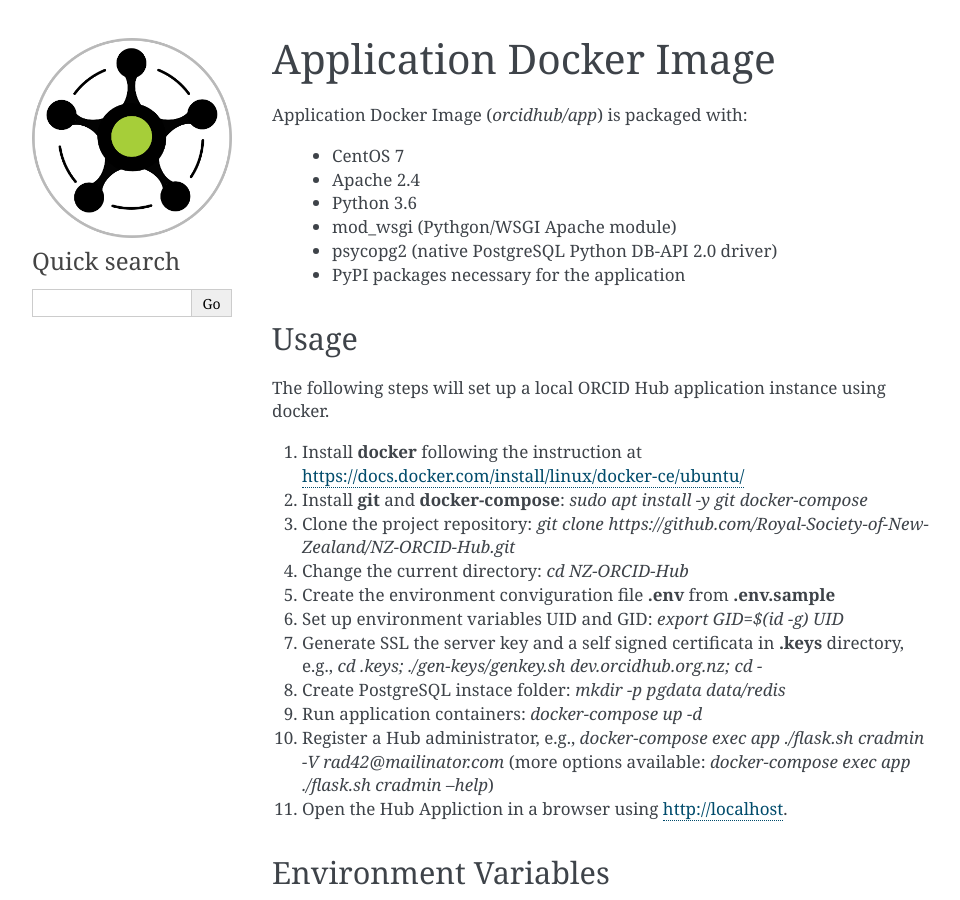
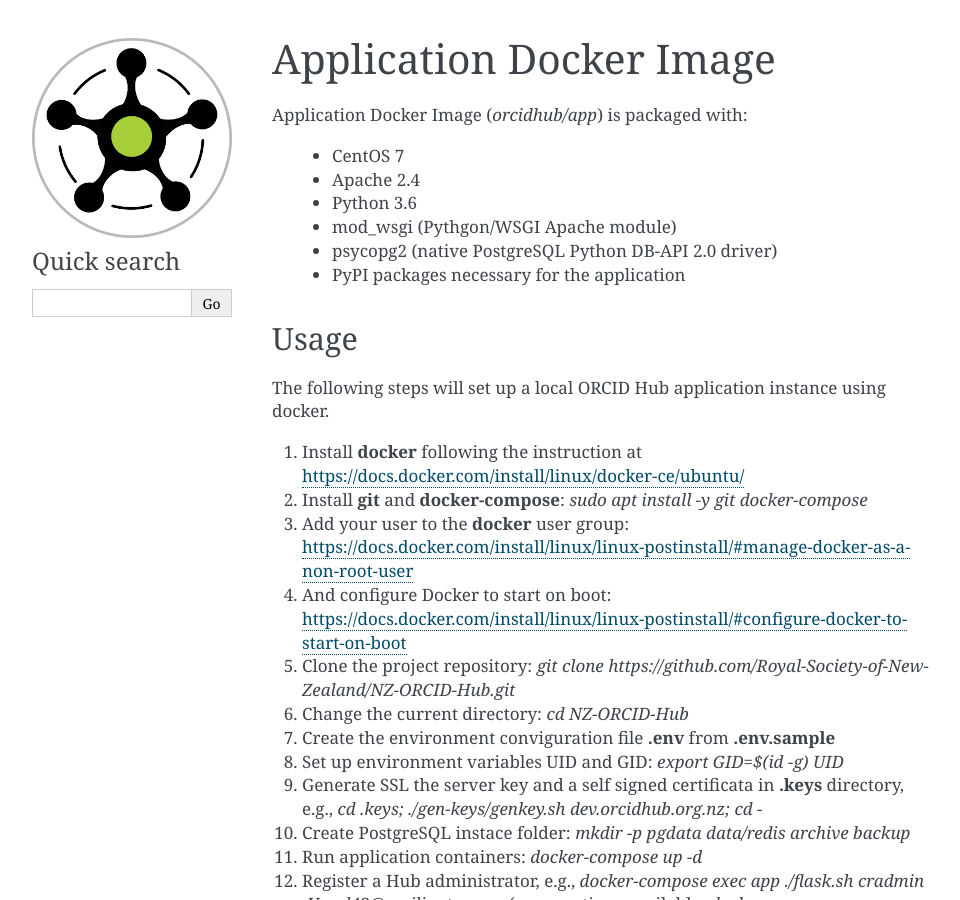
Before and after one commit to Royal-Society-of-New-Zealand/NZ-ORCID-Hub, a Sphinx documentation site: the page built from docs/docker.rst, in a window 1280 px wide and 900 px high. Shown: the whole window, without its empty margins (148-1108 px from the left). Built offline with Sphinx 7.4.7, drawn with Linux system fonts in a browser that asks for light colours; the version number could not be read and is left out.

Commit message:
documentation quickfix

```diff
--- a/docs/docker.rst
+++ b/docs/docker.rst
@@ -17,12 +17,14 @@ The following steps will set up a local ORCID Hub application instance using doc
 
 #. Install **docker** following the instruction at https://docs.docker.com/install/linux/docker-ce/ubuntu/
 #. Install **git** and **docker-compose**: `sudo apt install -y git docker-compose`
+#. Add your user to the **docker** user group: https://docs.docker.com/install/linux/linux-postinstall/#manage-docker-as-a-non-root-user
+#. And configure Docker to start on boot: https://docs.docker.com/install/linux/linux-postinstall/#configure-docker-to-start-on-boot
 #. Clone the project repository: `git clone https://github.com/Royal-Society-of-New-Zealand/NZ-ORCID-Hub.git`
 #. Change the current directory: `cd NZ-ORCID-Hub`
 #. Create the environment conviguration file **.env** from **.env.sample**
 #. Set up environment variables UID and GID: `export GID=$(id -g) UID`
 #. Generate SSL the server key and a self signed certificata in **.keys** directory, e.g., `cd .keys; ./gen-keys/genkey.sh dev.orcidhub.org.nz; cd -`
-#. Create PostgreSQL instace folder: `mkdir -p pgdata data/redis`
+#. Create PostgreSQL instace folder: `mkdir -p pgdata data/redis archive backup`
 #. Run application containers: `docker-compose up -d`
 #. Register a Hub administrator, e.g., `docker-compose exec app ./flask.sh cradmin -V rad42@mailinator.com` (more options available: `docker-compose exec app ./flask.sh cradmin --help`)
 #. Open the Hub Appliction in a browser using http://localhost.
```
